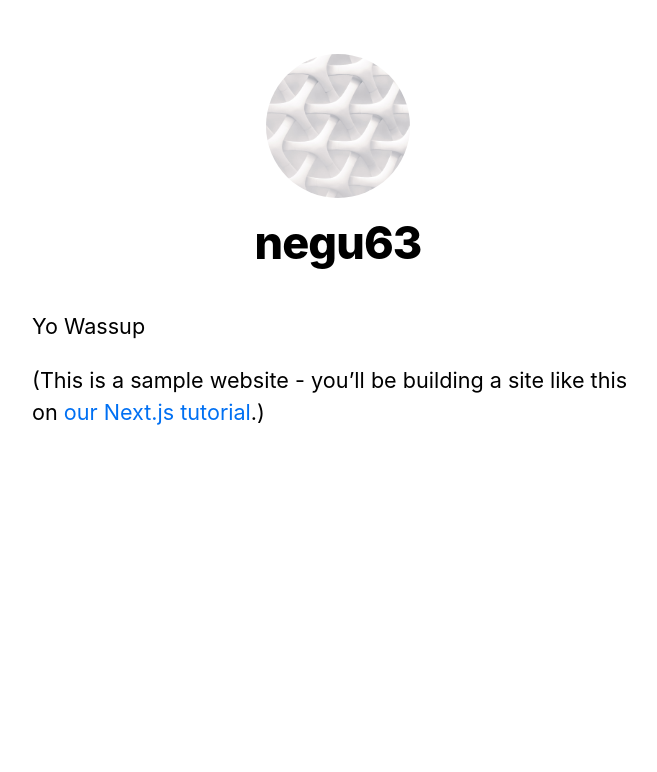
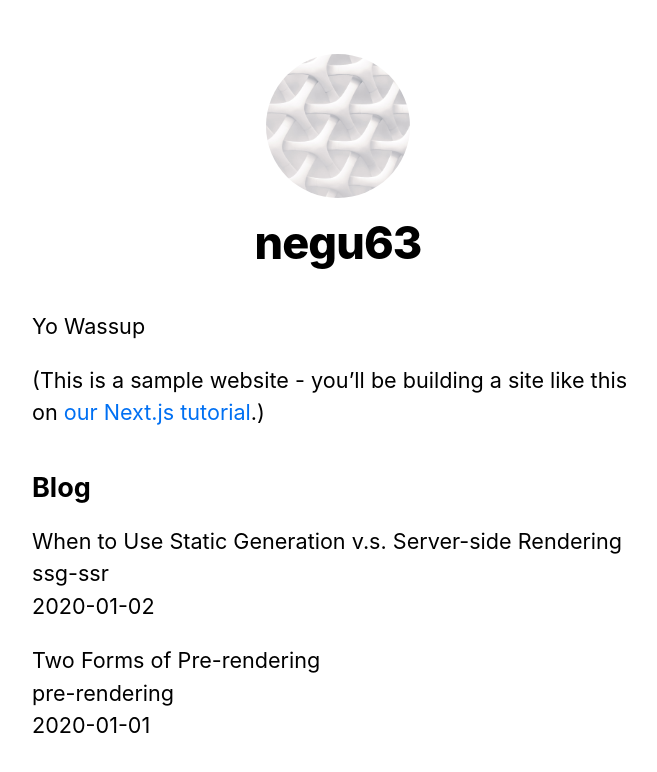
Before and after one commit to negu63/nextjs-blog, a Next.js app: page / in a window 1280 px wide. Shown: the top 772 px of the page, without its empty margins (302-959 px from the left). Built offline with nearby package versions, Linux system fonts and the light colour scheme.

Commit message:
Implement getStaticProps

```diff
--- /dev/null
+++ b/lib/posts.js
@@ -0,0 +1,31 @@
+import fs from "fs";
+import path from "path";
+import matter from "gray-matter";
+
+const postsDirectory = path.join(process.cwd(), "posts");
+
+export function getSortedPostsData() {
+  const fileNames = fs.readdirSync(postsDirectory);
+  const allPostsData = fileNames.map((fileName) => {
+    const id = fileName.replace(/\.md$/, "");
+
+    const fullPath = path.join(postsDirectory, fileName);
+    const fileContents = fs.readFileSync(fullPath, "utf8");
+
+    const matterResult = matter(fileContents);
+    return {
+      id,
+      ...matterResult.data,
+    };
+  });
+
+  return allPostsData.sort(({ date: a }, { date: b }) => {
+    if (a < b) {
+      return 1;
+    } else if (a > b) {
+      return -1;
+    } else {
+      return 0;
+    }
+  });
+}
--- a/package.json
+++ b/package.json
@@ -9,6 +9,7 @@
     "lint": "next lint"
   },
   "dependencies": {
+    "gray-matter": "^4.0.3",
     "next": "12.1.0",
     "react": "17.0.2",
     "react-dom": "17.0.2"
--- a/pages/index.js
+++ b/pages/index.js
@@ -1,8 +1,9 @@
-import Head from 'next/head'
-import Layout, { siteTitle } from '../components/layout'
-import utilStyles from '../styles/utils.module.css'
+import Head from "next/head";
+import Layout, { siteTitle } from "../components/layout";
+import utilStyles from "../styles/utils.module.css";
+import { getSortedPostsData } from "../lib/posts";
 
-export default function Home() {
+export default function Home({ allPostsData }) {
   return (
     <Layout home>
       <Head>
@@ -11,10 +12,33 @@
       <section className={utilStyles.headingMd}>
         <p>Yo Wassup</p>
         <p>
-          (This is a sample website - you’ll be building a site like this on{' '}
+          (This is a sample website - you’ll be building a site like this on{" "}
           <a href="https://nextjs.org/learn">our Next.js tutorial</a>.)
         </p>
       </section>
+      <section className={`${utilStyles.headingMd} ${utilStyles.padding1px}`}>
+        <h2 className={utilStyles.headingLg}>Blog</h2>
+        <ul className={utilStyles.list}>
+          {allPostsData.map(({ id, date, title }) => (
+            <li className={utilStyles.listItem} key={id}>
+              {title}
+              <br />
+              {id}
+              <br />
+              {date}
+            </li>
+          ))}
+        </ul>
+      </section>
     </Layout>
-  )
+  );
 }
+
+export async function getStaticProps() {
+  const allPostsData = getSortedPostsData();
+  return {
+    props: {
+      allPostsData,
+    },
+  };
+}
--- /dev/null
+++ b/posts/pre-rendering.md
@@ -0,0 +1,11 @@
+---
+title: 'Two Forms of Pre-rendering'
+date: '2020-01-01'
+---
+
+Next.js has two forms of pre-rendering: **Static Generation** and **Server-side Rendering**. The difference is in **when** it generates the HTML for a page.
+
+- **Static Generation** is the pre-rendering method that generates the HTML at **build time**. The pre-rendered HTML is then _reused_ on each request.
+- **Server-side Rendering** is the pre-rendering method that generates the HTML on **each request**.
+
+Importantly, Next.js lets you **choose** which pre-rendering form to use for each page. You can create a "hybrid" Next.js app by using Static Generation for most pages and using Server-side Rendering for others.
--- /dev/null
+++ b/posts/ssg-ssr.md
@@ -0,0 +1,19 @@
+---
+title: 'When to Use Static Generation v.s. Server-side Rendering'
+date: '2020-01-02'
+---
+
+We recommend using **Static Generation** (with and without data) whenever possible because your page can be built once and served by CDN, which makes it much faster than having a server render the page on every request.
+
+You can use Static Generation for many types of pages, including:
+
+- Marketing pages
+- Blog posts
+- E-commerce product listings
+- Help and documentation
+
+You should ask yourself: "Can I pre-render this page **ahead** of a user's request?" If the answer is yes, then you should choose Static Generation.
+
+On the other hand, Static Generation is **not** a good idea if you cannot pre-render a page ahead of a user's request. Maybe your page shows frequently updated data, and the page content changes on every request.
+
+In that case, you can use **Server-Side Rendering**. It will be slower, but the pre-rendered page will always be up-to-date. Or you can skip pre-rendering and use client-side JavaScript to populate data.
```
Also changed, not shown: 1 other file (tests, documents, lock files or other folders).
